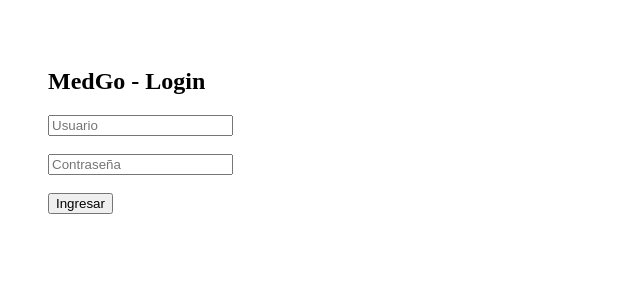
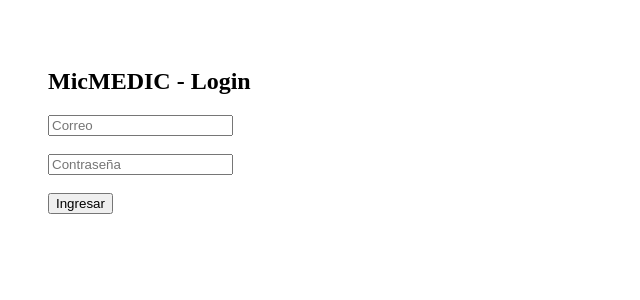
Before and after one commit to ImanolBt/micmedic, a React (Vite) app: page / in a window 1280 px wide. Shown: the top 300 px of the page, without its empty margins (0-640 px from the left). Built offline with nearby package versions, Linux system fonts and the light colour scheme.

Commit message:
Replace hardcoded login with Supabase auth

```diff
--- a/src/pages/Login.jsx
+++ b/src/pages/Login.jsx
@@ -1,23 +1,55 @@
 import React, { useState } from "react";
+import { supabase } from "../lib/supabase";
 
-export default function Login({ onLogin }) {
-  const [user, setUser] = useState("");
+export default function Login() {
+  const [email, setEmail] = useState("");
   const [pass, setPass] = useState("");
+  const [loading, setLoading] = useState(false);
 
-  function handleLogin() {
-    if (user === "doctora" && pass === "1234") {
-      onLogin({ name: "Dra. Andrea" });
-    } else {
-      alert("Usuario o contraseña incorrectos");
+  const handleLogin = async () => {
+    setLoading(true);
+
+    const { data, error } = await supabase.auth.signInWithPassword({
+      email,
+      password: pass,
+    });
+
+    console.log("LOGIN data:", data);
+    console.log("LOGIN error:", error);
+
+    setLoading(false);
+
+    if (error) {
+      alert(error.message);
+      return;
     }
-  }
+
+    // Si tu App.jsx escucha cambios de sesión, con esto basta.
+    // Si no, puedes hacer: window.location.href = "/dashboard";
+  };
 
   return (
     <div style={{ padding: 40 }}>
-      <h2>MedGo - Login</h2>
-      <input placeholder="Usuario" onChange={e => setUser(e.target.value)} /><br /><br />
-      <input type="password" placeholder="Contraseña" onChange={e => setPass(e.target.value)} /><br /><br />
-      <button onClick={handleLogin}>Ingresar</button>
+      <h2>MicMEDIC - Login</h2>
+
+      <input
+        placeholder="Correo"
+        value={email}
+        onChange={(e) => setEmail(e.target.value)}
+      />
+      <br /><br />
+
+      <input
+        type="password"
+        placeholder="Contraseña"
+        value={pass}
+        onChange={(e) => setPass(e.target.value)}
+      />
+      <br /><br />
+
+      <button onClick={handleLogin} disabled={loading}>
+        {loading ? "Ingresando..." : "Ingresar"}
+      </button>
     </div>
   );
 }
```
